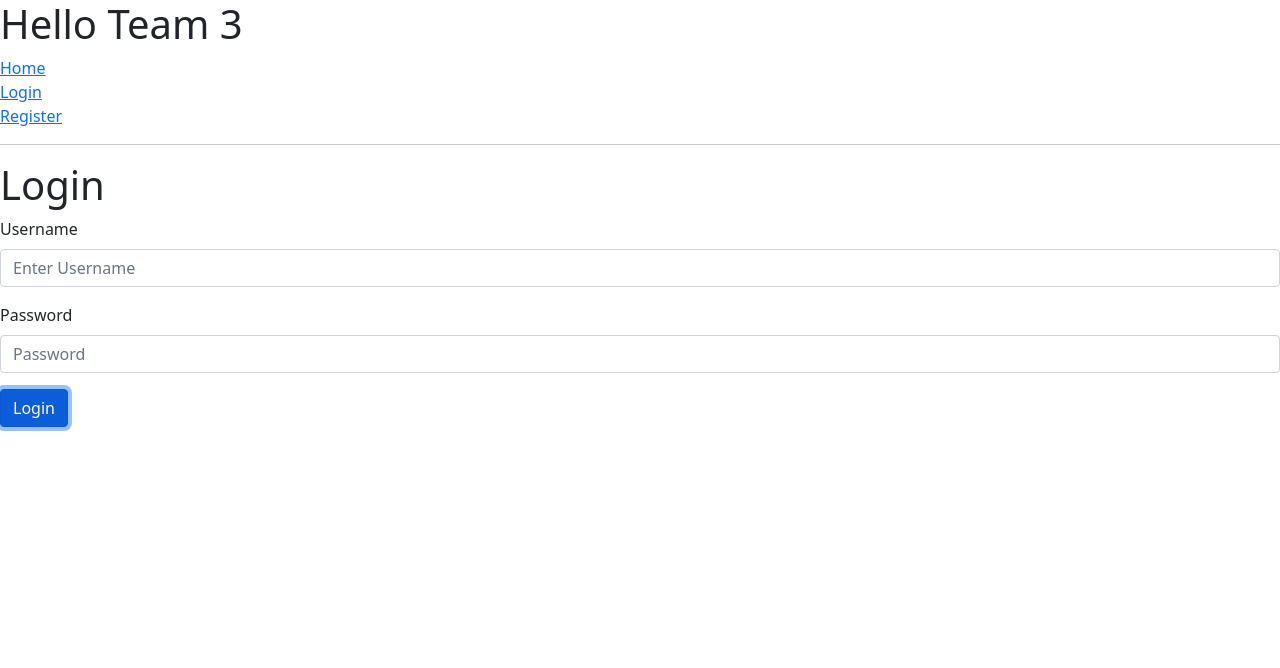
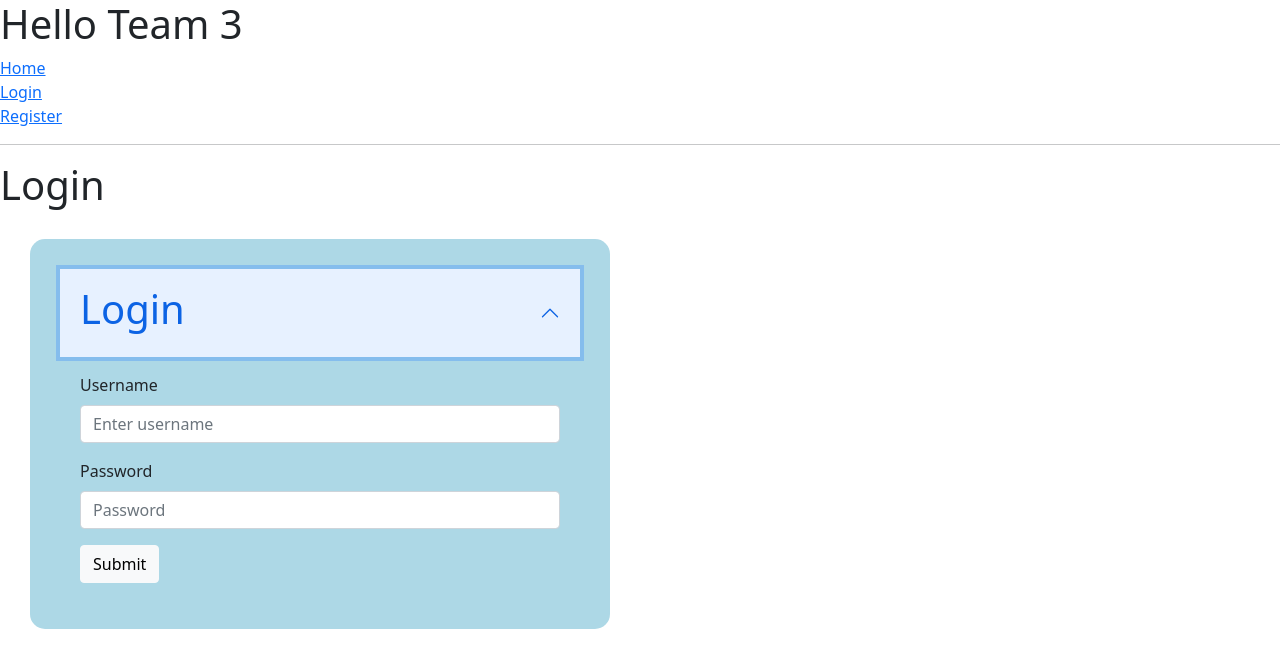
Before and after one commit to joshgor91/bbfs21-team-3, a React (Create React App) app in the folder frontend/: page /login in a window 1280 px wide. Both pictures are taken after a click on the button "Login". Shown: the top 668 px of the page. Built offline with nearby package versions, Linux system fonts and the light colour scheme; no server answers.

Commit message:
login component updated

```diff
--- a/frontend/src/components/LoginComponent.js
+++ /dev/null
@@ -1,44 +0,0 @@
-import {Form, Button} from 'react-bootstrap'
-import {useState} from 'react'
-import {initiateLogin} from "../modules/user"
-import {bindActionCreators} from 'redux'
-import {connect} from 'react-redux'
-
-
-function LoginComponent({initiateLogin, loginPending}) {
-    const [username, setUsername] = useState('')
-    const [password, setPassword] = useState('')
-
-    function handleSubmit(event) {
-        event.preventDefault()
-        initiateLogin({username, password})
-    }
-
-    return<>
-        <Form onSubmit={handleSubmit}>
-            <Form.Group className='mb-3' controlId='formBasicEmail'>
-                <Form.Label>Username</Form.Label>
-                <Form.Control type='text' placeholder='Enter Username' onChange={event => setUsername(event.target.value)}/>
-            </Form.Group>
-            <Form.Group className='mb-3' controlId='formBasicEmail'>
-                <Form.Label>Password</Form.Label>
-                <Form.Control type='password' placeholder='Password' onChange={event => setPassword(event.target.value)}/>
-            </Form.Group>
-            <Form.Group className='mb-3' controlId='formBasicEmail'>
-                <Button type='submit' disabled={loginPending}>Login</Button>
-            </Form.Group>
-        </Form>
-    </>
-}
-
-function mapStateToProps(state) {
-    return {
-        loginPending: state.loginPending // is it state.loginPending or state.userReducer.loginPending due to multiple modules
-    }
-}
-
-function mapDispatchToProps(dispatch) {
-    return bindActionCreators({initiateLogin}, dispatch)
-}
-
-export default connect(mapStateToProps, mapDispatchToProps)(LoginComponent)
--- /dev/null
+++ b/frontend/src/components/LoginForm.js
@@ -0,0 +1,95 @@
+import {Accordion, Alert, Button, Col, Form} from "react-bootstrap";
+import {useState} from "react";
+import {connect} from "react-redux";
+import {bindActionCreators} from "redux";
+import {initiateLogin, loginFailure} from "../modules/user";
+import AccordionHeader from "react-bootstrap/AccordionHeader";
+import AccordionBody from "react-bootstrap/AccordionBody";
+
+function LoginForm({error, initiateLogin}) {
+
+    const [username, setUsername] = useState('')
+    const [password, setPassword] = useState('')
+
+
+    function handleSubmit(event) {
+        event.preventDefault()
+        initiateLogin({username, password})
+    }
+
+    if (error) {
+
+        return <>
+            <Col sm={6}>
+                <Accordion>
+                    <Form className="login-register-form" onSubmit={handleSubmit}>
+                        <AccordionHeader>
+                            <h1> Login </h1>
+                        </AccordionHeader>
+                        <AccordionBody>
+                            <Form.Group className="mb-3" controlId="formBasicEmail">
+                                <Form.Label>Username</Form.Label>
+                                <Form.Control type="text" placeholder="Enter username"
+                                              onChange={event => setUsername(event.target.value)}/>
+                            </Form.Group>
+
+                            <Form.Group className="mb-3" controlId="formBasicPassword">
+                                <Form.Label>Password</Form.Label>
+                                <Form.Control type="password" placeholder="Password"
+                                              onChange={event => setPassword(event.target.value)}/>
+                            </Form.Group>
+
+                            <Button variant="light" type="submit">
+                                Submit
+                            </Button>
+                        </AccordionBody>
+                    </Form>
+                    <Alert variant="danger"> Incorrect username or password! </Alert>
+                </Accordion>
+            </Col>
+        </>
+    } else {
+
+        return <>
+            <Col sm={6}>
+                <Accordion>
+                    <Form className="register-form" onSubmit={handleSubmit}>
+                        <AccordionHeader>
+                            <h1> Login </h1>
+                        </AccordionHeader>
+                        <AccordionBody>
+                            <Form.Group className="mb-3" controlId="formBasicEmail">
+                                <Form.Label>Username</Form.Label>
+                                <Form.Control type="text" placeholder="Enter username"
+                                              onChange={event => setUsername(event.target.value)}/>
+                            </Form.Group>
+
+                            <Form.Group className="mb-3" controlId="formBasicPassword">
+                                <Form.Label>Password</Form.Label>
+                                <Form.Control type="password" placeholder="Password"
+                                              onChange={event => setPassword(event.target.value)}/>
+                            </Form.Group>
+
+                            <Button variant="light" type="submit">
+                                Submit
+                            </Button>
+                        </AccordionBody>
+                    </Form>
+                </Accordion>
+            </Col>
+        </>
+    }
+}
+
+
+function mapStateToProps(state) {
+    return {
+        error: state.userReducer.loginErrorOccurred,
+    }
+}
+
+function mapDispatchToProps(dispatch) {
+    return bindActionCreators({initiateLogin, loginFailure}, dispatch)
+}
+
+export default connect(mapStateToProps, mapDispatchToProps)(LoginForm)
--- a/frontend/src/pages/Login.js
+++ b/frontend/src/pages/Login.js
@@ -1,11 +1,11 @@
-import LoginComponent from "../components/LoginComponent";
+import LoginForm from "../components/LoginForm";
 
 const Login = () => {
 
 
     return <>
         <h1>Login</h1>
-        <LoginComponent/>
+        <LoginForm/>
     </>
 
 
```
